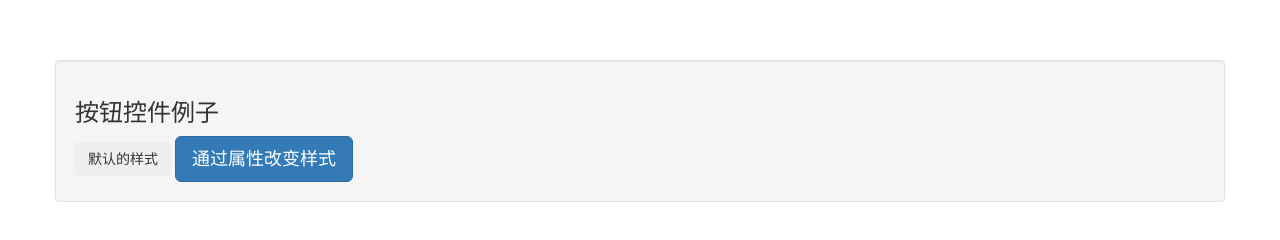
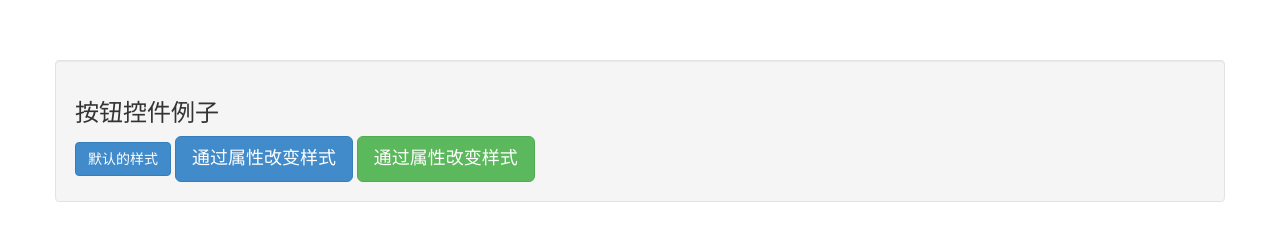
Before and after one commit to ymote/angular-basic-cn, a website: page index.html in a window 1280 px wide. Drawn offline with nearby package versions, Linux system fonts and the light colour scheme.

Commit message:
solution & e2e test

```diff
--- a/bower.json
+++ b/bower.json
@@ -6,6 +6,7 @@
   "private": true,
   "dependencies": {
     "angular": "1.2.x",
+    "angular-mocks": "~1.2.x",
     "bootstrap": "~3.1.1"
   }
 }
--- a/index.html
+++ b/index.html
@@ -2,17 +2,21 @@
 <html ng-app="myApp">
   <head>
     <meta charset="UTF-8">
+    <meta http-equiv="Cache-Control" content="no-cache, no-store, must-revalidate" />
+    <meta http-equiv="Pragma" content="no-cache" />
+    <meta http-equiv="Expires" content="0" />
     <title>AngularJS Directive</title>
-    <link rel="stylesheet" href="bower_components/bootstrap/dist/css/bootstrap.css">
-    <script src="bower_components/angular/angular.js"></script>
+    <link rel="stylesheet" href="lib/bootstrap/dist/css/bootstrap.css">
+    <script src="lib/angular/angular.js"></script>
     <script type="text/javascript" src="main.js"></script>
   </head>
   <body ng-init="currentPage=3; numPages=5; selectCount=0">
     <div class="container" style="margin-top: 60px;">
       <div class="row well">
         <h3>按钮控件例子</h3>
-        <button>默认的样式</button>
+        <button id="default">默认的样式</button>
         <button size="lg" type="submit">通过属性改变样式</button>
+        <button id="success" size="lg" type="success">通过属性改变样式</button>
       </div>
     </div>
   </body>
--- a/main.js
+++ b/main.js
@@ -6,9 +6,12 @@ myApp.directive('button', function() {
     //习题： 默认的按钮控件就有class="btn btn-primary"
     //习题： attributes.type 可以为default,info,success,warning,danger,primary,根据type用css修饰按钮
     compile: function(element, attributes) {
-      element.addClass('btn');
+      element.addClass('btn btn-primary');
       if ( attributes.type === 'submit' ) {
         element.addClass('btn-primary');
+      }
+      if ( attributes.type ) {
+        element.addClass('btn-'+attributes.type);
       }
       if ( attributes.size ) {
         element.addClass('btn-' + attributes.size);
```
Also changed, not shown: package.json (+14 -1 lines).
